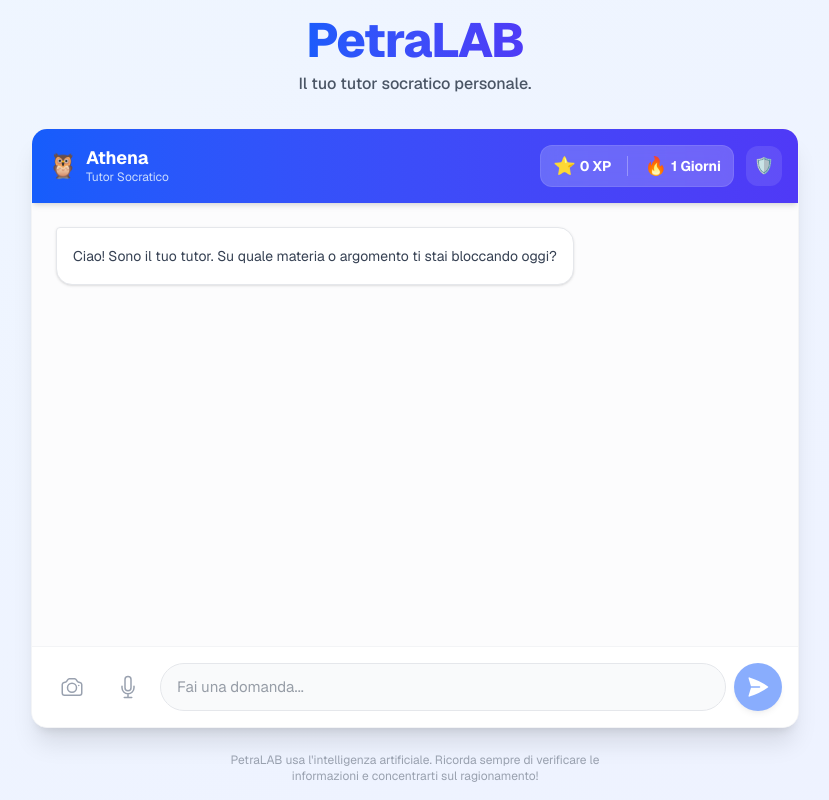
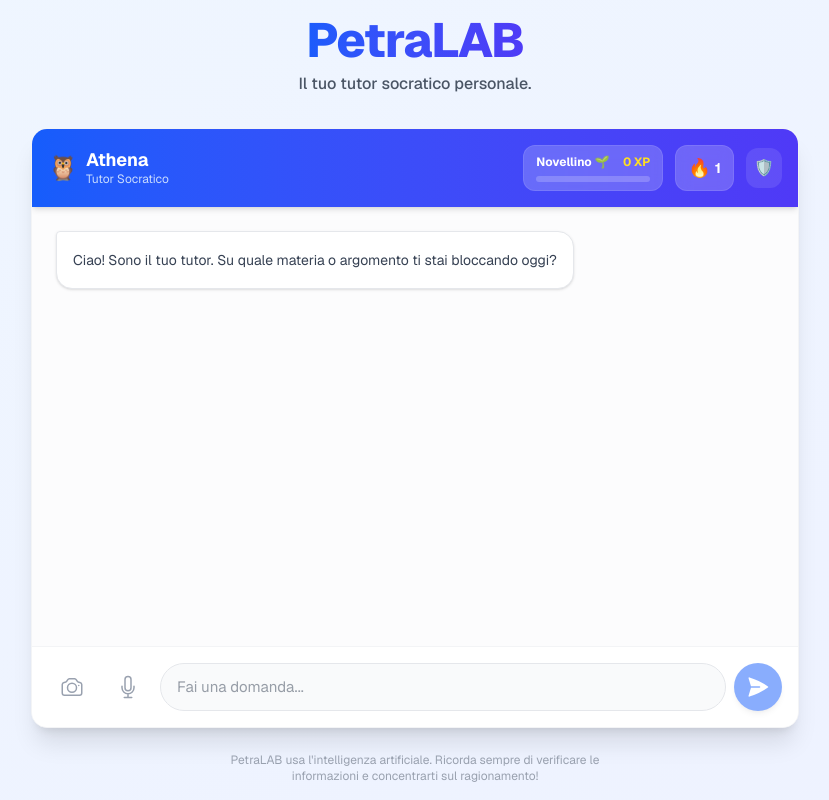
Before and after one commit to feiluca85-svg/PetraLAB, a Next.js app: page / in a window 1280 px wide. Shown: the whole page, without its empty margins (225-1054 px from the left). Built offline with nearby package versions, Linux system fonts and the light colour scheme; no server answers; the database is empty; sample sign-in values are in the browser's storage.

Commit message:
feat: add gamification levels progression system based on XP

```diff
--- a/src/app/admin/page.tsx
+++ b/src/app/admin/page.tsx
@@ -5,6 +5,7 @@
 import { useEffect, useState } from "react";
 import { db } from "@/lib/firebase";
 import { doc, onSnapshot } from "firebase/firestore";
+import { getLevelInfo } from "@/lib/levels";
 
 export default function AdminDashboard() {
   const { role, logout, devices, removeDevice } = useAuth();
@@ -113,6 +114,20 @@
             <span className="text-3xl">⭐</span>
             <h3 className="text-gray-500 text-xs font-bold uppercase mt-2">Punti XP Guadagnati</h3>
             <p className="text-4xl font-black text-gray-900 mt-1">{childStats.xp} <span className="text-xl text-gray-400">XP</span></p>
+            <div className="mt-2 mb-1 bg-gray-100 rounded-lg p-2 border border-gray-200">
+              <div className="flex justify-between items-center text-xs font-bold text-gray-700 mb-1">
+                <span>{getLevelInfo(childStats.xp).title}</span>
+                {getLevelInfo(childStats.xp).nextLevelXP && (
+                  <span className="text-gray-400 font-medium">Next: {getLevelInfo(childStats.xp).nextLevelXP}</span>
+                )}
+              </div>
+              <div className="w-full bg-gray-200 rounded-full h-1.5">
+                <div
+                  className="bg-yellow-400 h-1.5 rounded-full transition-all duration-500"
+                  style={{ width: `${getLevelInfo(childStats.xp).progress}%` }}
+                ></div>
+              </div>
+            </div>
             <p className="text-xs text-green-600 font-semibold mt-2 flex items-center gap-1">
               <span className="relative flex h-2 w-2">
                 <span className="animate-ping absolute inline-flex h-full w-full rounded-full bg-green-400 opacity-75"></span>
--- a/src/components/Chat.tsx
+++ b/src/components/Chat.tsx
@@ -9,6 +9,7 @@
 import remarkMath from "remark-math";
 import rehypeKatex from "rehype-katex";
 import { useGamification } from "@/hooks/useGamification";
+import { getLevelInfo } from "@/lib/levels";
 import { db } from "@/lib/firebase";
 import { doc, updateDoc } from "firebase/firestore";
 
@@ -20,6 +21,8 @@
 
 export default function Chat() {
   const { stats, awardXP, dbError } = useGamification();
+  const levelInfo = getLevelInfo(stats.xp);
+
   const [messages, setMessages] = useState<UIMessage[]>([
     { role: "model", text: "Ciao! Sono il tuo tutor. Su quale materia o argomento ti stai bloccando oggi?" }
   ]);
@@ -235,21 +238,28 @@
           </div>
         </div>
         <div className="flex gap-3 items-center">
-          <div className="flex gap-4 items-center bg-white/20 px-3 py-1.5 rounded-xl backdrop-blur-sm border border-white/10">
-            <div className="flex items-center gap-1 font-bold text-sm">
-              <span className="text-yellow-300 text-lg">⭐</span>
-              <span>{stats.xp} XP</span>
+          <div className="flex flex-col gap-1 bg-white/20 px-3 py-2 rounded-xl backdrop-blur-sm border border-white/10 min-w-[140px]">
+            <div className="flex justify-between items-center text-xs font-bold w-full">
+              <span>{levelInfo.title}</span>
+              <span className="text-yellow-300">{stats.xp} XP</span>
             </div>
-            <div className="w-px h-5 bg-white/30"></div>
-            <div className="flex items-center gap-1 font-bold text-sm">
-              <span className="text-orange-400 text-lg">🔥</span>
-              <span>{stats.streak} Giorni</span>
-            </div>
+            {levelInfo.nextLevelXP && (
+              <div className="w-full bg-white/20 rounded-full h-1.5 mt-0.5">
+                <div
+                  className="bg-yellow-400 h-1.5 rounded-full transition-all duration-500"
+                  style={{ width: `${levelInfo.progress}%` }}
+                ></div>
+              </div>
+            )}
+          </div>
+
+          <div className="flex items-center gap-1 font-bold text-sm bg-white/20 px-3 py-2 rounded-xl backdrop-blur-sm border border-white/10">
+            <span className="text-orange-400 text-lg">🔥</span>
+            <span>{stats.streak}</span>
           </div>
 
           {/* Icona Gestione / Esci */}
           <Link
-            href="/admin"
             className="p-2 rounded-xl bg-white/10 hover:bg-white/20 transition-colors text-white"
             title="Pannello Amministratore"
           >
--- /dev/null
+++ b/src/lib/levels.ts
@@ -0,0 +1,44 @@
+export type LevelInfo = {
+  level: number;
+  title: string;
+  nextLevelXP: number | null;
+  progress: number; // 0 to 100
+};
+
+const LEVELS = [
+  { xpReq: 0, title: "Novellino 🌱" },
+  { xpReq: 50, title: "Apprendista 📖" },
+  { xpReq: 150, title: "Esploratore 🧭" },
+  { xpReq: 300, title: "Studioso 🔬" },
+  { xpReq: 500, title: "Saggio 🔮" },
+  { xpReq: 1000, title: "Maestro 👑" },
+];
+
+export function getLevelInfo(xp: number): LevelInfo {
+  let currentLevelIndex = 0;
+
+  for (let i = 0; i < LEVELS.length; i++) {
+    if (xp >= LEVELS[i].xpReq) {
+      currentLevelIndex = i;
+    } else {
+      break;
+    }
+  }
+
+  const currentLevel = LEVELS[currentLevelIndex];
+  const nextLevel = currentLevelIndex + 1 < LEVELS.length ? LEVELS[currentLevelIndex + 1] : null;
+
+  let progress = 100;
+  if (nextLevel) {
+    const xpIntoLevel = xp - currentLevel.xpReq;
+    const xpRequiredForNext = nextLevel.xpReq - currentLevel.xpReq;
+    progress = Math.min(100, Math.max(0, (xpIntoLevel / xpRequiredForNext) * 100));
+  }
+
+  return {
+    level: currentLevelIndex + 1,
+    title: currentLevel.title,
+    nextLevelXP: nextLevel ? nextLevel.xpReq : null,
+    progress: progress,
+  };
+}
```
